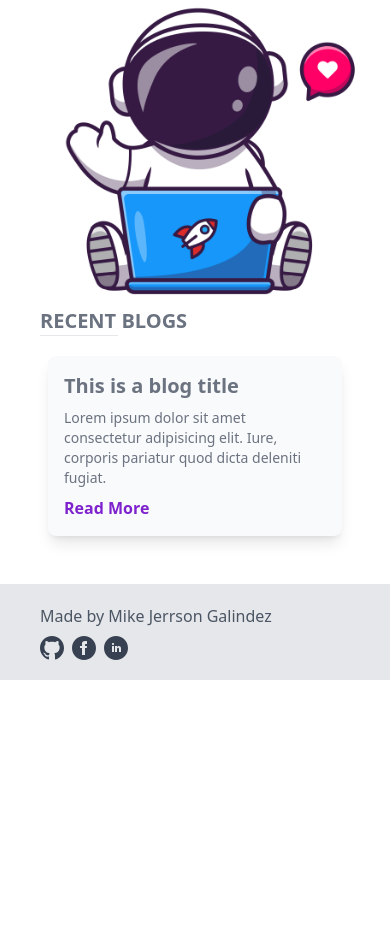
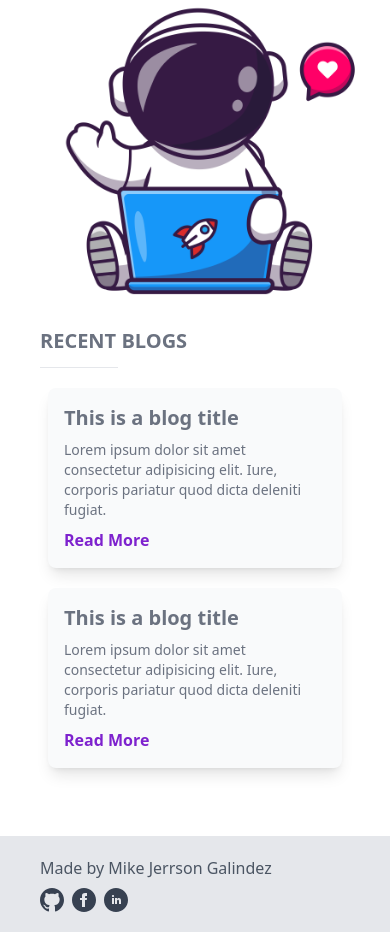
Before and after one commit to miker-bice/my_blog, a Django app: page / in a window 390 px wide. Shown: the part 401-1333 px from the top of the page. Before the commit the page ends 1081 px from the top, so only its background shows below. Run offline with Django 4.2, Linux system fonts and the light colour scheme; some libraries are stand-ins or nearby versions.

Commit message:
blog_items.html styling almost done

```diff
--- a/blogApp/templates/blogApp/includes/blog_item.html
+++ b/blogApp/templates/blogApp/includes/blog_item.html
@@ -1,9 +1,10 @@
-<div class="flex overflow-hidden rounded-lg shadow-lg bg-gray-50">
+<div class="flex overflow-hidden rounded-lg shadow-lg bg-gray-50 hover:shadow-xl">
   <div>
     <img
       src="https://images.pexels.com/photos/4974912/pexels-photo-4974912.jpeg?cs=srgb&dl=pexels-olia-danilevich-4974912.jpg&fm=jpg"
       alt="blog-img"
-      class="object-cover w-52 h-full hidden sm:block"
+      class="object-cover w-52 md:w-72 h-full hidden sm:block"
+      loading="lazy"
     />
   </div>
   <div class="px-4 py-4">
@@ -15,3 +16,23 @@
     <a href="#" class="text-purple-700 font-semibold">Read More</a>
   </div>
 </div>
+
+<!-- this is just for testing -->
+<div class="flex overflow-hidden rounded-lg shadow-lg bg-gray-50 hover:shadow-xl">
+    <div>
+      <img
+        src="https://images.pexels.com/photos/4974912/pexels-photo-4974912.jpeg?cs=srgb&dl=pexels-olia-danilevich-4974912.jpg&fm=jpg"
+        alt="blog-img"
+        class="object-cover w-52 h-full hidden sm:block"
+        loading="lazy"
+      />
+    </div>
+    <div class="px-4 py-4">
+      <h4 class="font-bold text-xl">This is a blog title</h4>
+      <p class="text-sm my-2">
+        Lorem ipsum dolor sit amet consectetur adipisicing elit. Iure, corporis
+        pariatur quod dicta deleniti fugiat.
+      </p>
+      <a href="#" class="text-purple-700 font-semibold">Read More</a>
+    </div>
+  </div>
--- a/blogApp/templates/blogApp/includes/recent_blogs.html
+++ b/blogApp/templates/blogApp/includes/recent_blogs.html
@@ -1,15 +1,15 @@
-<section id="recent-blogs">
+<section id="recent-blogs" class="my-5">
   <div>
     <!-- these are the recently added blog items -->
     <div class="">
-      <h3 class="uppercase font-bold text-xl">Recent Blogs</h3>
+      <h3 class="uppercase font-bold text-xl mb-3">Recent Blogs</h3>
       <hr class="w-1/4" />
     </div>
 
     <!-- blog cards container -->
     <div class="py-5 px-2">
       <!-- here goes blog cards -->
-      <div class="">
+      <div class="grid gap-5 sm:grid-cols-2">
         {% include 'blogApp/includes/blog_item.html' %}
       </div>
     </div>
```
